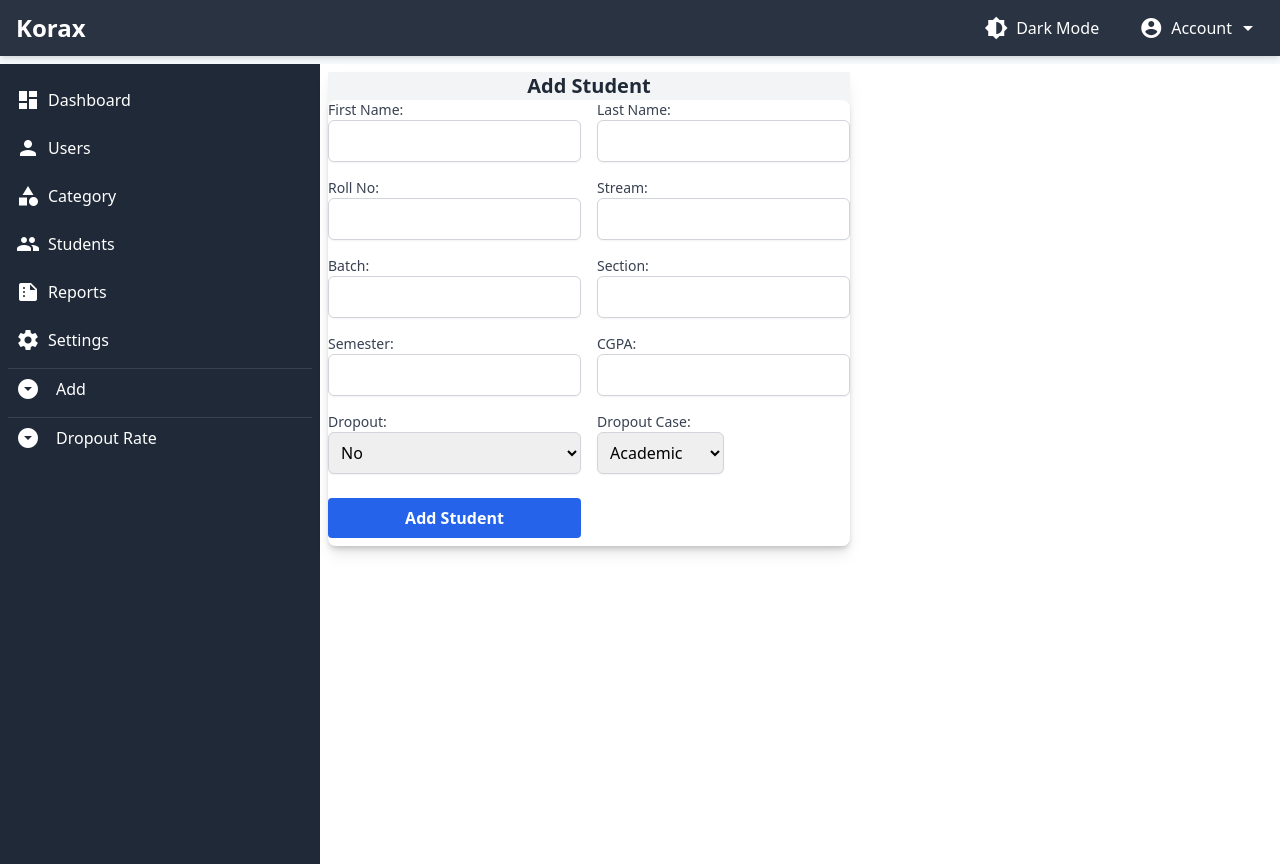
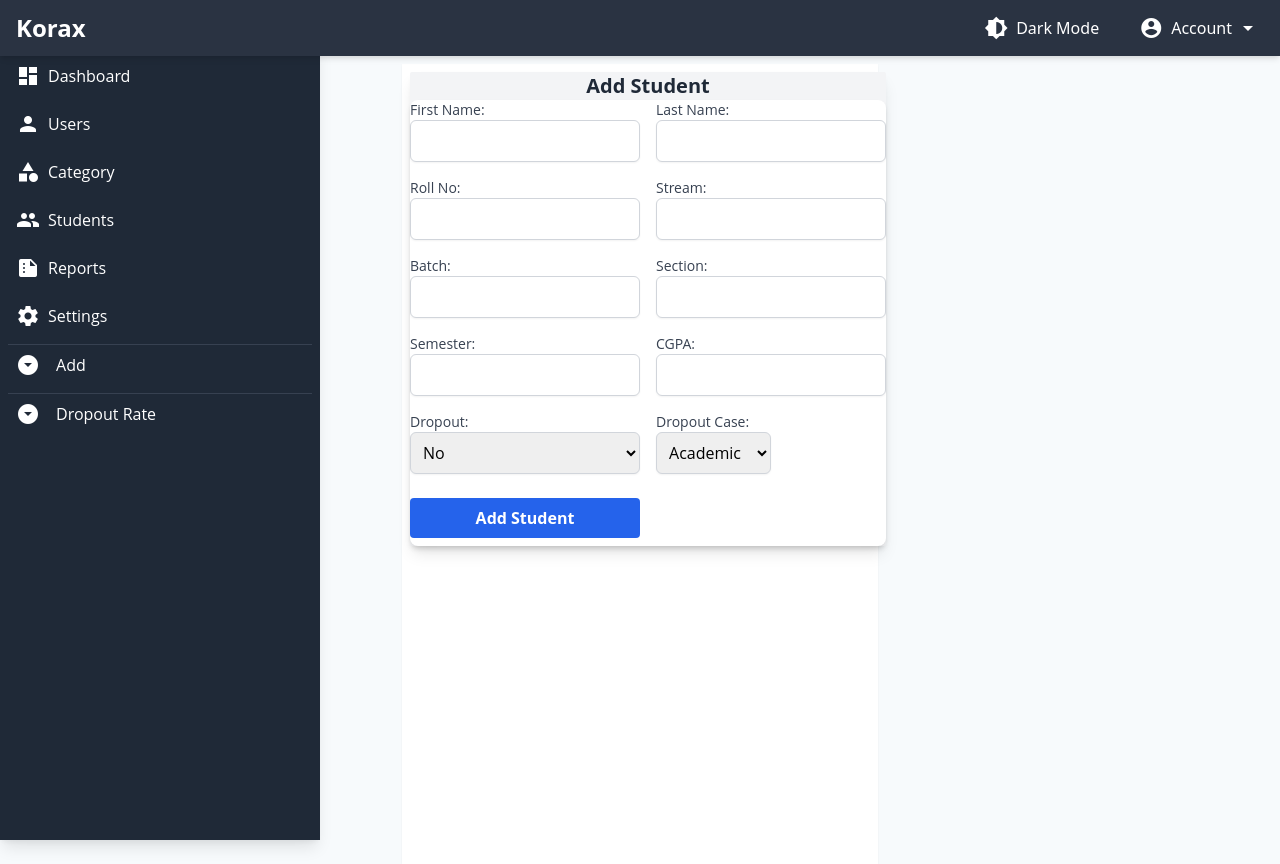
Before and after one commit to cody0-a/dropout-check, a Django app: page /add/ in a window 1280 px wide. Run offline with Django 5.2, Linux system fonts and the light colour scheme; a user stored in the database is signed in.

Commit message:
main container are added in id for the div for making container cneter

```diff
--- a/account/templates/account/base.html
+++ b/account/templates/account/base.html
@@ -36,7 +36,10 @@
             margin-top: 64px; /* Ensure there's space below the header */
         }
         #sidebar {
-            transition: transform 0.3s ease; /* Smooth transition for sidebar */
+            transition: transform 0.3s ease;
+            position: fixed;
+            left: 0;
+            top: 40px;
         }
         @media (max-width: 768px) {
             #sidebar {
@@ -74,6 +77,20 @@
             padding: 10px; /* Add padding for aesthetics */
             text-align: center; /* Center text */
         }
+
+        #main-container{
+            font-family: 'Open Sans', sans-serif;
+            display: flex;
+            flex-direction: column;
+            justify-content: center;
+            justify-items: center;
+            width: 100%;
+            height: 800px;
+            gap: 4px;
+        }
+
+
+
     </style>
 </head>
 <body class="flex flex-col overflow-y-hidden light-mode" id="body">
@@ -107,7 +124,7 @@
         </nav>
     </header>
 
-    <div class="flex w-full h-screen">
+    <div class="flex w-full h-screen justify-center items-center" id="main-container">
         <aside id="sidebar" class="hidden lg:block lg:w-1/4 bg-gray-800 text-white h-full p-2 shadow-lg">
             <ul class="space-y-2 mt-2">
                 <li>
```
